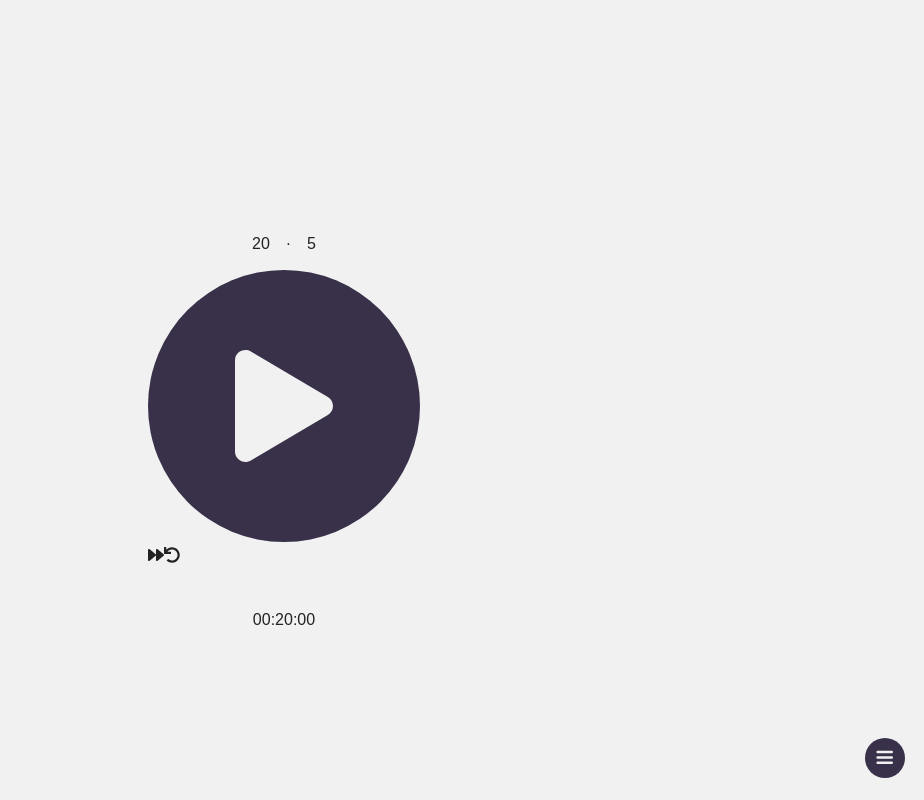
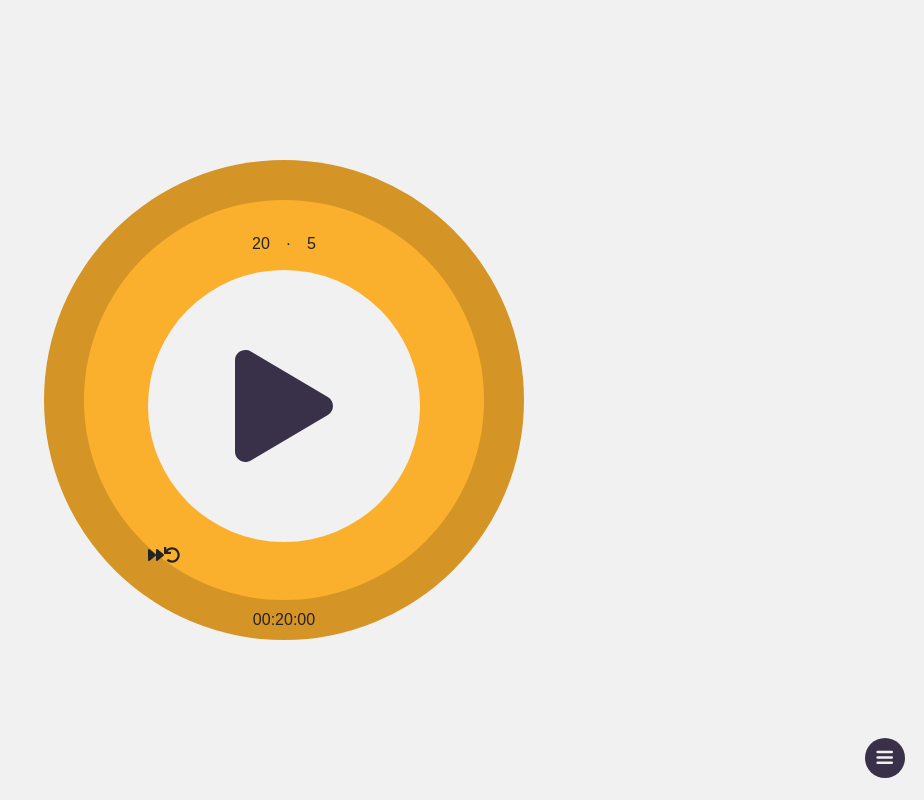
Before and after one commit to emmut/timefull, a React app: page / in a window 1280 px wide. Shown: the whole page, without its empty margins (356-1280 px from the left). Built offline with nearby package versions, Linux system fonts and the light colour scheme; what webfontloader would draw is missing.

Commit message:
✨ Add circles in background

```diff
--- a/src/js/routes/Home.js
+++ b/src/js/routes/Home.js
@@ -20,8 +20,8 @@ const Wrapper = styled.div`
 const PlayBtn = styled.button`
   display: grid;
   place-items: center;
-  color: var(--color-neutral);
-  background-color: var(--color-primary);
+  color: var(--color-dark-to-neutral);
+  background-color: var(--color-neutral-to-dark);
   width: 17rem;
   height: 17rem;
   border-radius: 100vh;
@@ -35,13 +35,39 @@ const StyledDisplaySettings = styled(DisplaySettings)`
   left: 50%;
   transform: translate(-50%);
 `;
+
+/**
+ * Circles
+ */
+const small = {
+  size: '25rem',
+  zIndex: -1
+};
+const large = {
+  size: '30rem',
+  zIndex: -2
+};
+const Circle = styled.div`
+  position: absolute;
+  display: block;
+  left: 50%;
+  top: 50%;
+  transform: translate(-50%, -50%);
+  border-radius: 100vh;
+  background-color: ${(props) => props.background};
+  z-index: ${(props) => (props.large ? large.zIndex : small.zIndex)};
+  width: ${(props) => (props.large ? large.size : small.size)};
+  height: ${(props) => (props.large ? large.size : small.size)};
+`;
+
 export function Home({
   settings,
   time,
   isStarted,
   toggleTimer,
   nextLap,
-  resetLap
+  resetLap,
+  isWorkTimer
 }) {
   return (
     <Timer>
@@ -51,6 +77,21 @@ export function Home({
           <FontAwesomeIcon icon={['fas', isStarted ? 'pause' : 'play']} />
         </PlayBtn>
         <TheTime time={time} />
+        <Circle
+          background={
+            isWorkTimer
+              ? settings.colors.primary.light
+              : settings.colors.secondary.light
+          }
+        />
+        <Circle
+          large
+          background={
+            isWorkTimer
+              ? settings.colors.primary.dark
+              : settings.colors.secondary.dark
+          }
+        />
         <button onClick={() => nextLap()}>
           <FontAwesomeIcon icon={['fas', 'forward']} />
         </button>
--- a/src/scss/global.scss
+++ b/src/scss/global.scss
@@ -11,14 +11,22 @@
   --color-secondary-dark: #968d68e1;
   --color-neutral: #f1f1f1;
   --color-text: #242323;
+  // light bg
   --background-color: var(--color-neutral);
+  // flip colors
+  --color-neutral-to-dark: var(--color-neutral);
+  --color-dark-to-neutral: var(--color-primary);
   @media (prefers-color-scheme: dark) {
     --color-primary: #7d378b;
     --color-primary-dark: #4d1a57;
     --color-secondary: #39304a;
     --color-secondary-dark: #202030;
     --color-text: #d4d4d4;
+    // dark mode bg
     --background-color: var(--color-secondary-dark);
+    // flipped!
+    --color-neutral-to-dark: var(--color-secondary);
+    --color-dark-to-neutral: var(--color-neutral);
   }
 }
 
@@ -83,8 +91,7 @@ small,
 }
 
 button,
-input[type='submit'],
-input[type='reset'] {
+input {
   background: none;
   color: inherit;
   border: none;
@@ -92,4 +99,10 @@ input[type='reset'] {
   font: inherit;
   cursor: pointer;
   outline: inherit;
+  -webkit-appearance: none;
+  // &::-webkit-outer-spin-button,
+  // &::-webkit-inner-spin-button {
+  //   -webkit-appearance: none;
+  //   margin: 0;
+  // }
 }
```
